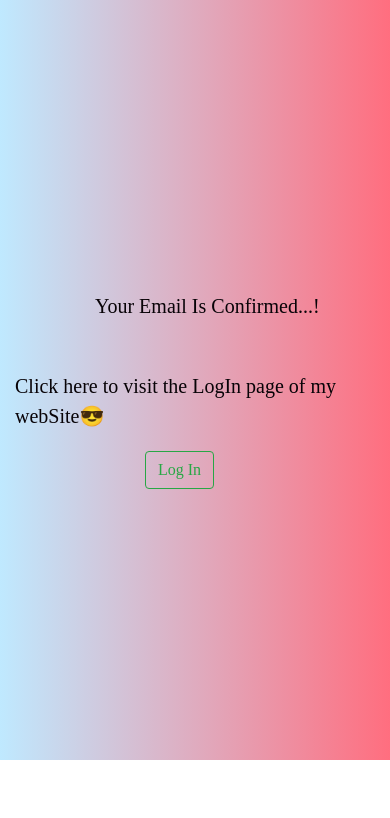
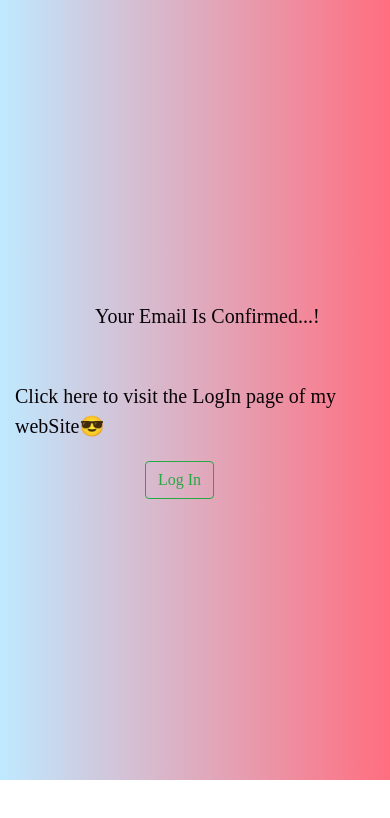
Before and after one commit to Mahendrareddy190/AttendanceBackend, a website: page controlls/index.html in a window 390 px wide. Drawn offline with nearby package versions, Linux system fonts and the light colour scheme.

Commit message:
Update index.html

```diff
--- a/controlls/index.html
+++ b/controlls/index.html
@@ -61,7 +61,7 @@
       #ff6e7f
     ); /* W3C, IE 10+/ Edge, Firefox 16+, Chrome 26+, Opera 12+, Safari 7+ */
     width: 100%;
-    height: 760px;
+    height: 780px;
     font-size: 20px;
   }
   .confbgm button {
```
